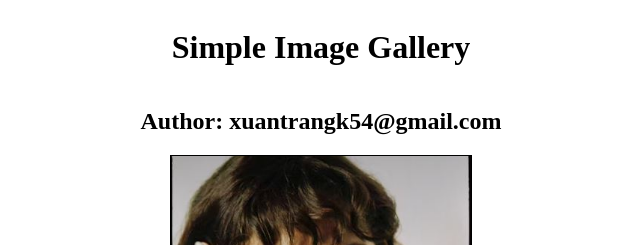
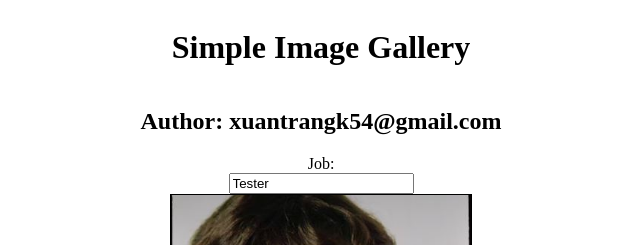
Before and after one commit to xuantrangk54/i-learn-robotframework-webserver, a Next.js app: page / in a window 1280 px wide. Shown: the top 245 px of the page, without its empty margins (319-959 px from the left). Built offline with nearby package versions, Linux system fonts and the light colour scheme.

Commit message:
:sparkless: input name

```diff
--- a/app/page.tsx
+++ b/app/page.tsx
@@ -11,6 +11,8 @@ export default function Home() {
     <main className="min-h-screen flex flex-col items-center justify-center p-6 bg-gray-50">
       <h1 className="text-4xl font-bold mb-6">Simple Image Gallery</h1>
       <h2 id="author">Author: xuantrangk54@gmail.com</h2>
+      <label htmlFor="job">Job:</label>
+      <input name="job" defaultValue="Tester" />
       <div className="grid grid-cols-1 sm:grid-cols-2 md:grid-cols-3 gap-6">
         {images.map((img) => (
           <div key={img.id} className="border rounded shadow p-2 bg-white">
```
